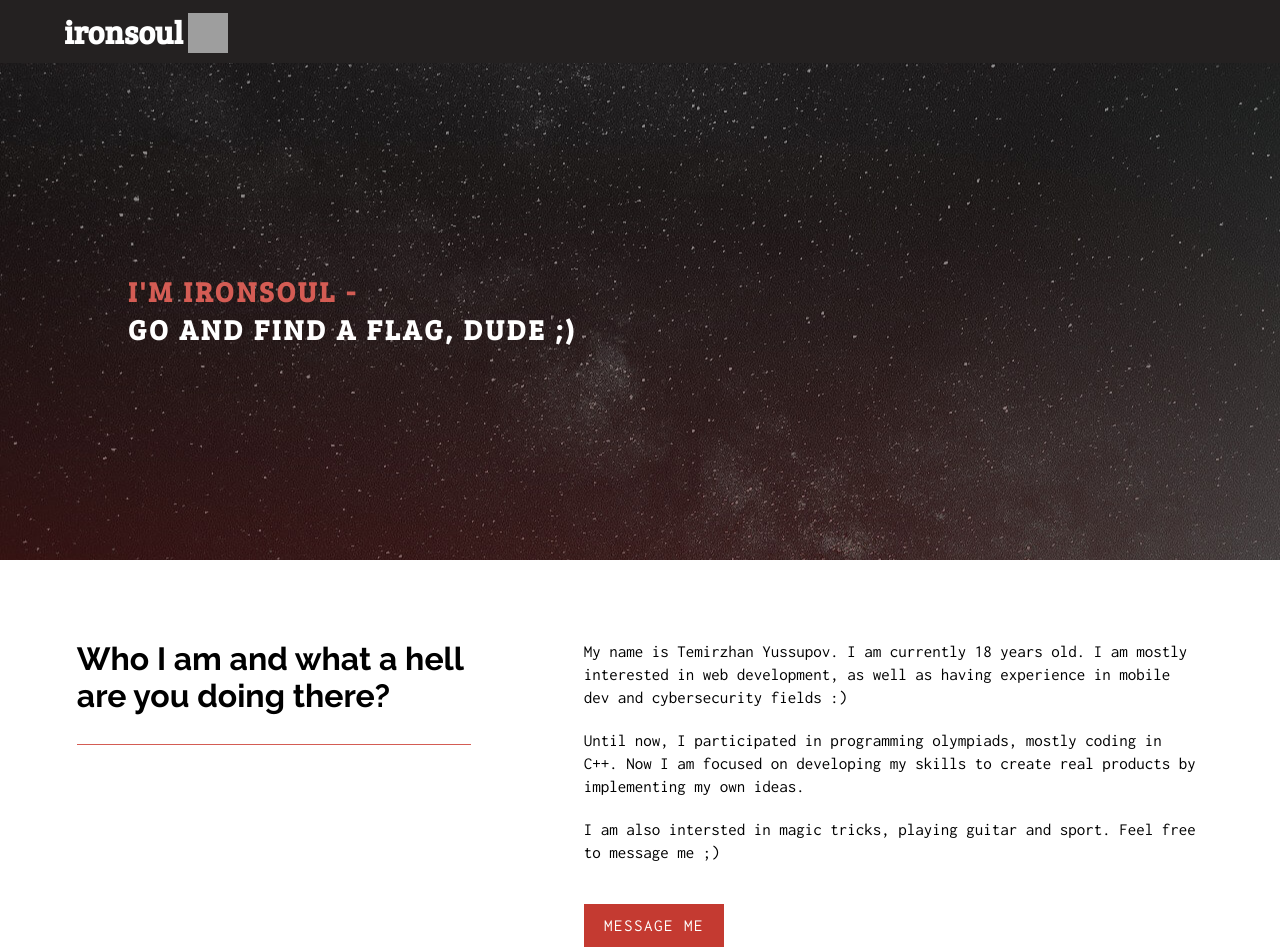
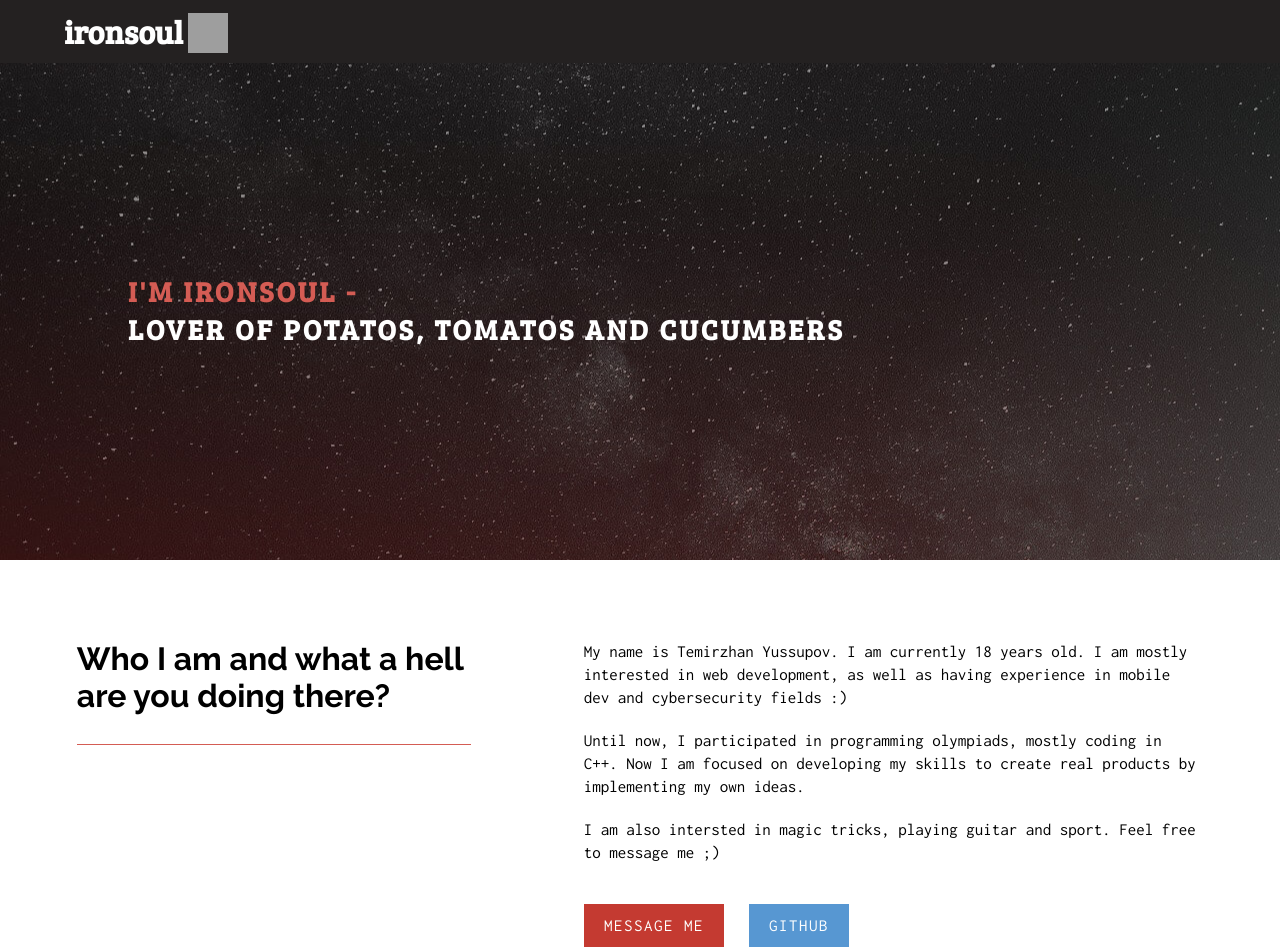
Before and after one commit to ironsoul0/ironsoul0.github.io, a React app: page / in a window 1280 px wide. Shown: the top 952 px of the page. Built offline with nearby package versions, Linux system fonts and the light colour scheme; grey boxes are pictures that could not be loaded.

Commit message:
Update of content

```diff
--- a/src/components/AboutMe/AboutMe.css
+++ b/src/components/AboutMe/AboutMe.css
@@ -37,7 +37,7 @@
   background-color: #c43a31;
 }
 
-.checkCV {
+.githubButton {
   background-color: rgba(45,125,199,0.8);
   margin-left: 25px;
 }
--- a/src/components/AboutMe/AboutMe.js
+++ b/src/components/AboutMe/AboutMe.js
@@ -26,9 +26,9 @@ const AboutMe = (props) => {
         <a href="https://t.me/ironsoul0" rel="noopener noreferrer" target="_blank" className={[styles.actionButton, styles.workWithMe].join(' ')}>
           Message me
         </a>
-        {/* <a href="https://ironsoul.me/CV.pdf" rel="noopener noreferrer" target="_blank" className={[styles.actionButton, styles.checkCV].join(' ')}>
-          My CV
-        </a> */}
+        <a href="https://github.com/ironsoul0" rel="noopener noreferrer" target="_blank" className={[styles.actionButton, styles.githubButton].join(' ')}>
+          Github
+        </a>
       </div>
     </div>
   );
--- a/src/components/Intro/Intro.js
+++ b/src/components/Intro/Intro.js
@@ -10,8 +10,8 @@ const Intro = (props) => {
             I'm ironsoul -
         </h1>
           <h1 className={styles.desc}>
-            Go and find a flag, dude ;)
-        </h1>
+            lover of potatos, tomatos and cucumbers
+          </h1>
         </div>
       </div>
     </div>
```
